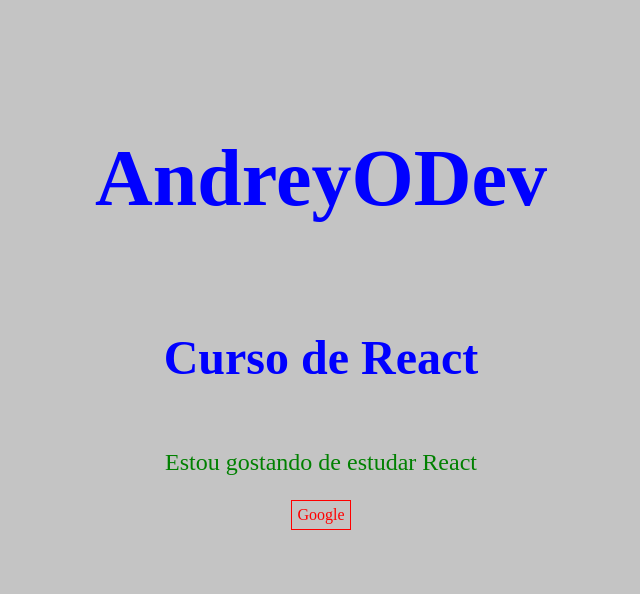
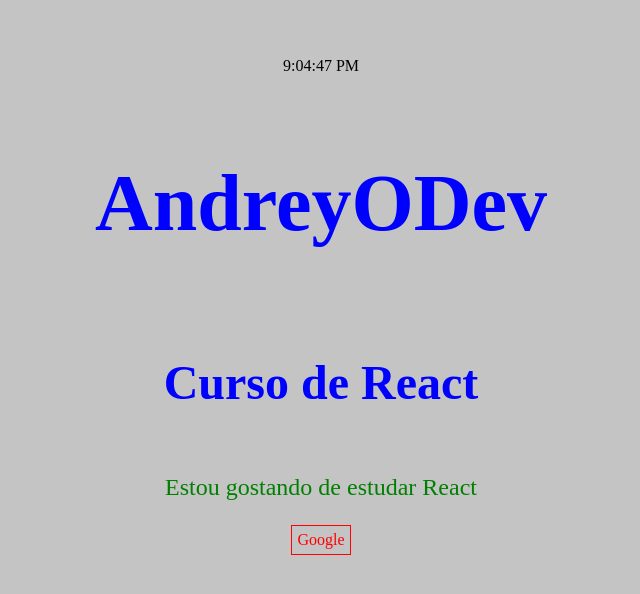
Before and after one commit to AndreyODev/curso-dev-web, a React (Vite) app in the folder react/vite/App1/: page / in a window 1280 px wide. Shown: the part 110-704 px from the top of the page, without its empty margins (319-959 px from the left). Built offline with nearby package versions, Linux system fonts and the light colour scheme.

Commit message:
feat: adiciona exemplo de renderização com setInterval no componente Relogio

```diff
--- a/react/vite/App1/src/App.jsx
+++ b/react/vite/App1/src/App.jsx
@@ -1,6 +1,7 @@
 // Aula 8
 import React from "react";
 import "./App.css";
+import Relogio from "./components/Relogio";
 
 function App() {
   const textoDestaque = {
@@ -10,6 +11,7 @@ function App() {
   return (
     <>
       <section className="container">
+        <Relogio />
         <h1 style={{ color: "#00f", fontSize: "5rem" }}>AndreyODev</h1>
         <h2 style={textoDestaque}>Curso de React</h2>
         <p className="texto">Estou gostando de estudar React</p>
--- /dev/null
+++ b/react/vite/App1/src/components/Relogio.jsx
@@ -0,0 +1,5 @@
+import React from "react";
+
+export default function Relogio() {
+  return <p>{new Date().toLocaleTimeString()}</p>;
+}
--- a/react/vite/App1/src/main.jsx
+++ b/react/vite/App1/src/main.jsx
@@ -3,8 +3,38 @@ import { createRoot } from "react-dom/client";
 import "./index.css";
 import App from "./App.jsx";
 
-createRoot(document.getElementById("root")).render(
-  <StrictMode>
-    <App />
-  </StrictMode>,
-);
+const root = createRoot(document.getElementById("root"));
+
+function tick() {
+  root.render(
+    <StrictMode>
+      <App />
+    </StrictMode>,
+  );
+}
+
+setInterval(tick, 1000);
+
+// import { StrictMode } from "react";
+// import { createRoot } from "react-dom/client";
+// import "./index.css";
+// import App from "./App.jsx";
+
+// createRoot(document.getElementById("root")).render(
+//   <StrictMode>
+//     <App />
+//   </StrictMode>,
+// );
+
+// import { StrictMode } from "react";
+// import { createRoot } from "react-dom/client";
+// import "./index.css";
+// import App from "./App.jsx";
+
+// const root = createRoot(document.getElementById("root"));
+
+// root.render(
+//   <StrictMode>
+//     <App />
+//   </StrictMode>,
+// );
```
Also changed, not shown: 1 other file (tests, documents, lock files or other folders).
